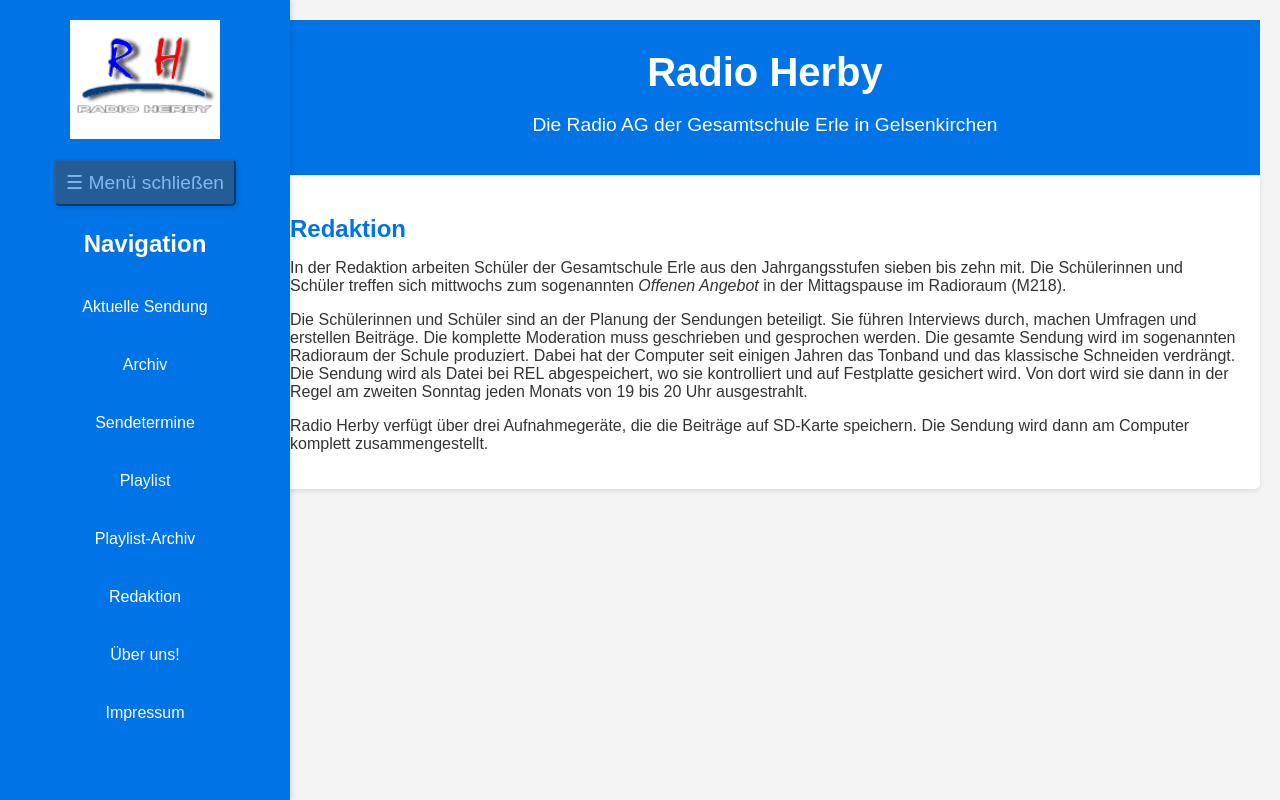
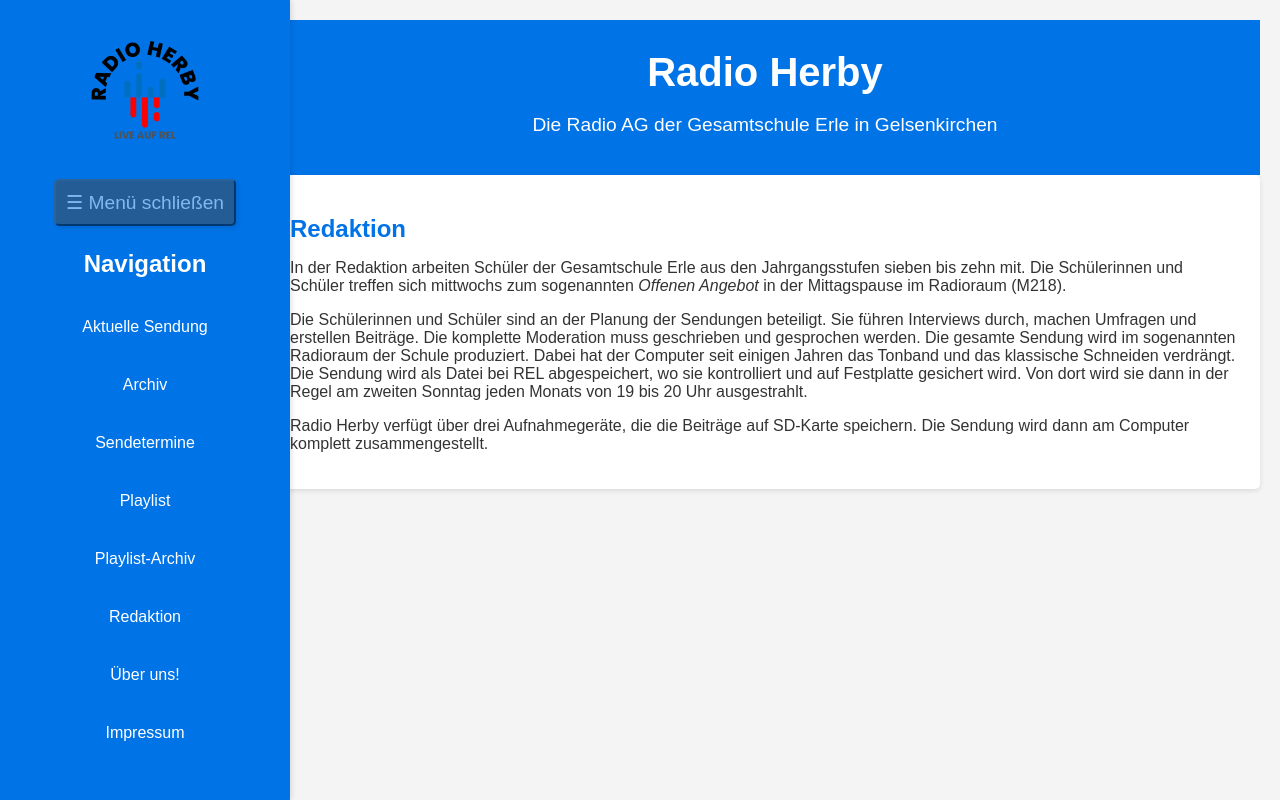
Before and after one commit to jojosstudio/radioherby, a plain HTML site: page redaktion.html in a window 1280 px wide. Drawn offline with Linux system fonts and the light colour scheme.

Commit message:
Update redaktion.html

```diff
--- a/redaktion.html
+++ b/redaktion.html
@@ -192,7 +192,7 @@ body {
 <body>
     <div class="menu-toggle" onclick="toggleSidebar()">☰ Menü</div>
     <aside class="sidebar">
-        <img src="redaktion-Dateien/RH-Logo.gif" alt="Radio Herby Logo">
+        <img src="index-Dateien/RH-Logo.gif" alt="Radio Herby Logo">
         <button class="close-menu" onclick="toggleSidebar()">☰ Menü schließen</button>
         <h3>Navigation</h3>
         <a href="index.html">Aktuelle Sendung</a>
```
